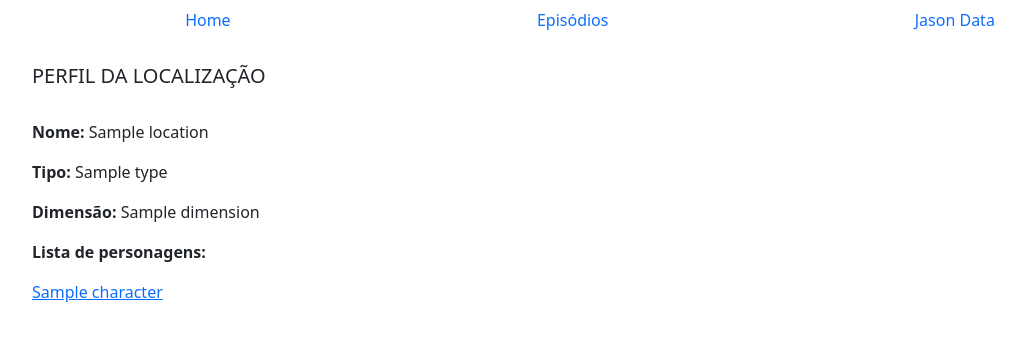
After one commit to Bea-Martins/API_SquadMarieCurie, a Flask app: template templates/location.html in a window 1280 px wide. The commit adds this page. Shown: the top 341 px of the page, without its empty margins (50-1075 px from the left). Run offline with Flask 3, Linux system fonts and the light colour scheme; the template is opened without the code that fills it: most values are stand-ins (such as "Sample title", 1, 10 or a date in 2020).

Commit message:
feat: resolucao tarefa 3 page location.html + atualizacao do README

```diff
--- a/app.py
+++ b/app.py
@@ -28,6 +28,15 @@ def get_profile(id):
 
   return render_template("profile.html", profile=dict)
 
+@app.route('/location/<id>')
+def get_locations(id):
+  url = "https://rickandmortyapi.com/api/location/" + id
+  response = urllib.request.urlopen(url)
+  data = response.read()
+  dict = json.loads(data)
+
+  return render_template("location.html", location=dict)
+
 @app.route('/lista')
 def get_list_characters():
   url = "https://rickandmortyapi.com/api/character"
--- a/templates/layout.html
+++ b/templates/layout.html
@@ -4,7 +4,7 @@
 <head>
   <meta charset="utf-8">
   <meta name="viewport" content="width=device-width, initial-scale=1">
-  <title>Rick e Henrique</title>
+  <title>Rick and Morty</title>
   <link href="https://cdn.jsdelivr.net/npm/bootstrap@5.3.1/dist/css/bootstrap.min.css?v=1" rel="stylesheet" integrity="sha384-4bw+/aepP/YC94hEpVNVgiZdgIC5+VKNBQNGCHeKRQN+PtmoHDEXuppvnDJzQIu9" crossorigin="anonymous">
 </head>
 
--- /dev/null
+++ b/templates/location.html
@@ -0,0 +1,32 @@
+{% extends "layout.html" %}
+
+{% block content %}
+<div class="row">
+  <h1 class="h5">PERFIL DA LOCALIZAÇÃO</h1>
+  <div class="col-sm-3 col-6">
+    <br>
+    <p>
+      <b>Nome:</b> {{ location.name }}
+    </p>
+    <p>
+      <b>Tipo:</b> {{ location.type }}
+    </p>
+    <p>
+      <b>Dimensão:</b> {{ location.dimension }}
+    </p>
+    <p>
+      <b>Lista de personagens:</b>
+    </p>
+  </div>
+
+  <div class="row">
+    {% for character in location.residents %}
+      {% set character_split = character.split('/') %}
+      {% set id = character_split[-1] %}
+      <p>
+        <a href="/profile/{{id}}">{{character}}</a>
+      </p>
+    {% endfor %}
+  </div>
+</div>
+{% endblock %}
```
Also changed, not shown: README.md.
